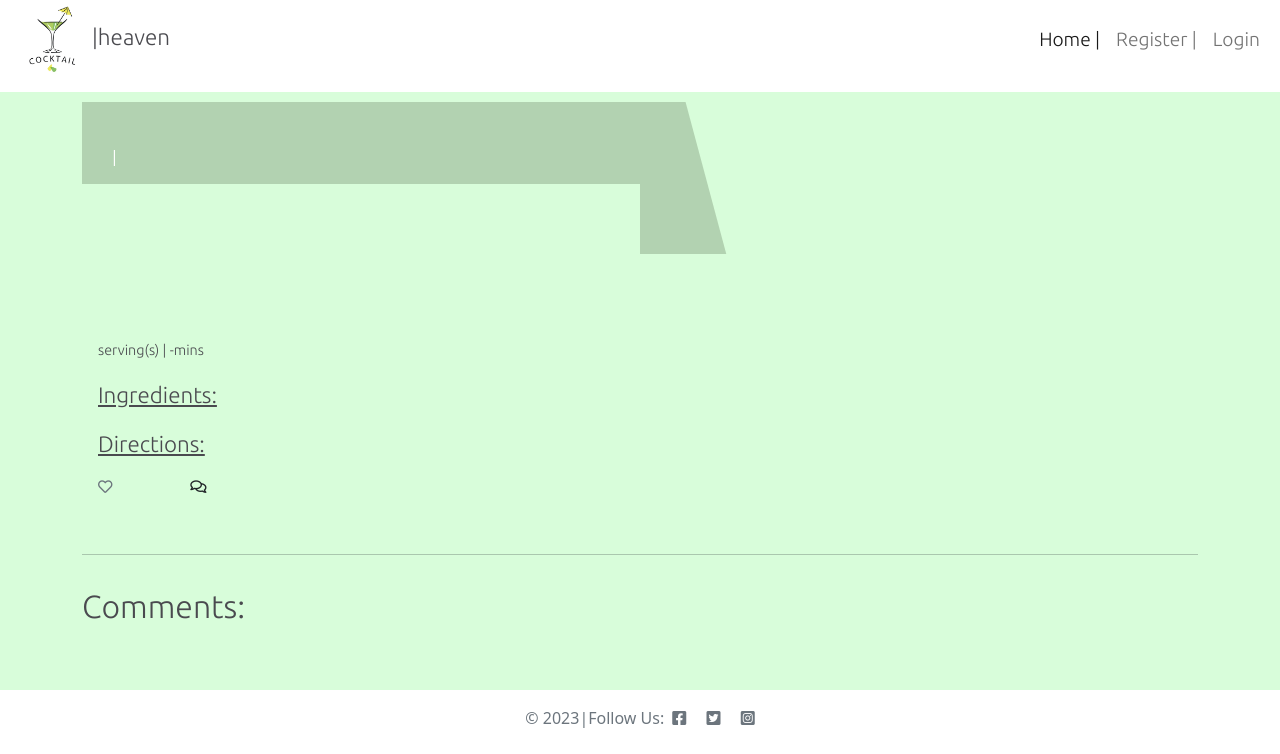
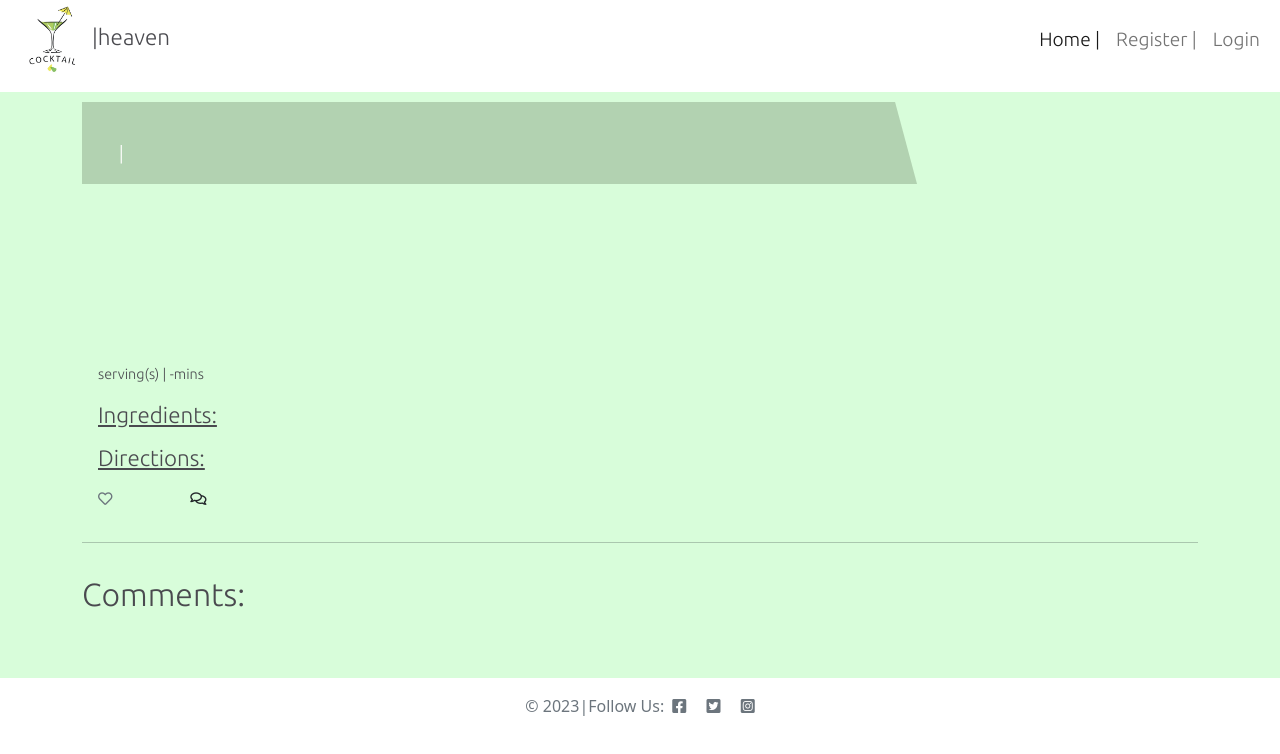
Before and after one commit to Indrakens/cocktail-haven, a Django app: template templates/recipe.html in a window 1280 px wide. Shown: the part 14-768 px from the top of the page. Run offline with Django 3.2, Linux system fonts and the light colour scheme; the template is opened without the code that fills it, so the values that code supplies are empty; some libraries are stand-ins or nearby versions.

Commit message:
make changes to recipe detail page

```diff
--- a/cocktails2023/settings.py
+++ b/cocktails2023/settings.py
@@ -30,11 +30,11 @@ TEMPLATES_DIR = os.path.join(BASE_DIR, 'templates')
 SECRET_KEY = os.environ.get('SECRET_KEY')
 
 # SECURITY WARNING: don't run with debug turned on in production!
-DEBUG = False
+DEBUG = True
 
 X_FRAME_OPTIONS = 'SAMEORIGIN'
 
-ALLOWED_HOSTS = ['cocktailheaven-c43cabf55fb3.herokuapp.com','local']
+ALLOWED_HOSTS = ['cocktailheaven-c43cabf55fb3.herokuapp.com','8000-indrakens-cocktailheave-k67kqfqb35e.ws-eu106.gitpod.io']
 
 
 # Application definition
--- a/static/css/style.css
+++ b/static/css/style.css
@@ -4,7 +4,7 @@
     background-repeat: no-repeat;
     background-size: cover;
     width: 100%;
-    height: 60vh;
+    height: 63vh;
     background-position: center;
     position: relative;
     margin: 0;
@@ -18,19 +18,17 @@
 }
 
 .image-text h1{
-    font-size: 6vw;
     font-weight: 700;
     color: #1A2D14;
-    margin-bottom: 45px;
+    margin-bottom: 25px;
     text-shadow: -2px -2px 2px rgb(249, 248, 248), 0 0 25px rgb(254, 254, 255), 0 0 15px rgb(240, 240, 244);
 }
 
 .image-text p{
     font-weight: 500;
-    font-size: 1.5vw;
     line-height: 0.8;
     text-shadow: 1px 1px 2px black, 0 0 25px green, 0 0 5px green;
-    margin-top: 5px;
+    margin-top: 2px;
 }
 
 .sub-text{
@@ -170,17 +168,12 @@
 }
 
 /* Recipe detail page */
-.choices{
-    position: relative;
-    margin-top: 10px;
-}
-
 .main-head {
     margin-top: 10px;
     overflow: hidden;
     position: relative;
     display: inline-block;
-    height: 25vh;
+    height: 30vh;
     width: 100%;
 }
 
@@ -188,7 +181,6 @@
     background-color: #B2D2B1;
     color: #FFFFFF;
     position: relative;
-    bottom: 70px;
 }
 
 .main-head-image {
@@ -201,8 +193,8 @@
     position: absolute;
     top: 0;
     right: 80%;
-    height: 145%;
-    width: 190%;
+    height: 100%;
+    width: 150%;
     background: #B2D2B1;
     -webkit-transform: skew(15deg);
     -moz-transform: skew(15deg);
@@ -211,7 +203,7 @@
 }
 
 .cocktail-title {
-    margin-top: 20%;
+    margin-top: 5%;
     margin-left: 5%;
     font-size: 50px;
 }
@@ -230,6 +222,10 @@
     color: #F74F4F;
     background: transparent;
     border: none;
+}
+
+.card-heading{
+    font-weight: 200;
 }
 
 /* Delete page */
--- a/templates/recipe.html
+++ b/templates/recipe.html
@@ -2,10 +2,10 @@
 {% block content %}
 
 {% load crispy_forms_tags %}
-<div class="main-head">
-    <div class="container">
-        <div class="row g-0">
-            <div class="col-md-6 main-head-text">
+<div class="container">
+    <div class="main-head">
+        <div class="row">
+            <div class="col-md-8 main-head-text">
                 <h1 class="cocktail-title text-white">{{ cocktail.name }}</h1>
                 <p class="cocktail-subtitle text-white">{{ cocktail.user }} | {{ cocktail.created_on }}</p>
             </div>
@@ -24,21 +24,18 @@
 
 <div class="container">
     <div class="row">
-        <div class="col card mb-4  mt-3 left top">
+        <div class="col card left top">
             <div class="card-body">
                 <p class="card-text f-6" style="width: 40%;">{{ cocktail.serving | safe }} serving(s) | {{ cocktail.time | safe }}-mins
                 </p>
-                <p class="card-text" style="width: 20%;"><span class="card-heading">Ingredients:</span>
+                <p class="card-text" style="width: auto;"><span class="card-heading h2">Ingredients:</span>
                     <p class="card-text" style="width: 45%;">
                         {{ cocktail.ingredients | safe }}
                     </p>
-                    <p class="card-text" style="width: 40%;">
-                        {{ cocktail.additional | safe }}
-                    </p>
                 </p>
-                <p class="card-text" style="width: 40%;">
-                    <span class="card-heading">Directions:  </span>
-                    <p class="card-text" style="width: 50%;">
+                <p class="card-text" style="width: auto;">
+                    <span class="card-heading h2">Directions:  </span>
+                    <p class="card-text" style="width: auto;">
                         {{ cocktail.directions | safe }}
                     </p>
                 <div class="row">
```
Also changed, not shown: templates/index.html (+6 -6 lines).
